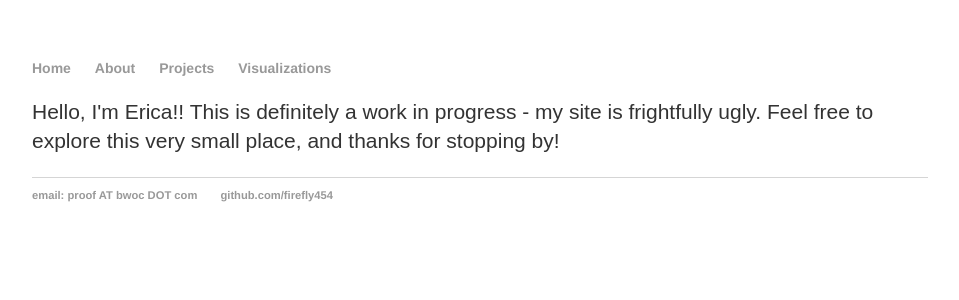
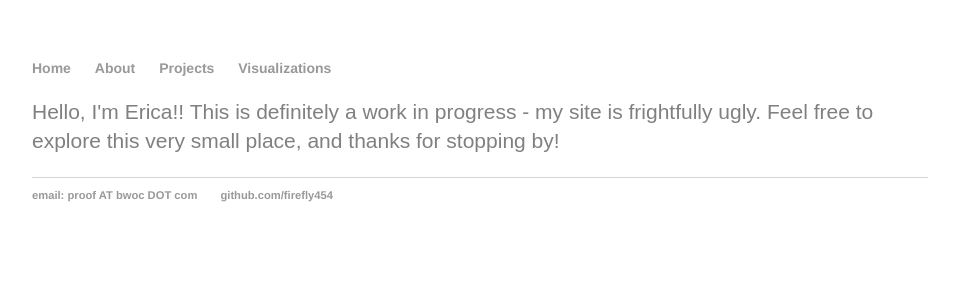
Before and after one commit to firefly454/firefly454.github.io, a Jekyll site: the page built from index.html, in a window 1280 px wide. Shown: the top 300 px of the page, without its empty margins (160-1119 px from the left). Built offline with Jekyll 4.4.1, drawn with Linux system fonts in a browser that asks for light colours.

Commit message:
Update main.css

```diff
--- a/css/main.css
+++ b/css/main.css
@@ -42,7 +42,7 @@ p {
     font-size: 1.5em;
     font-family:"Arial";
     line-height: 1.4em;
-    color: #333;
+    color: gray;
 }
 footer {
     border-top: 1px solid #d5d5d5;
```
